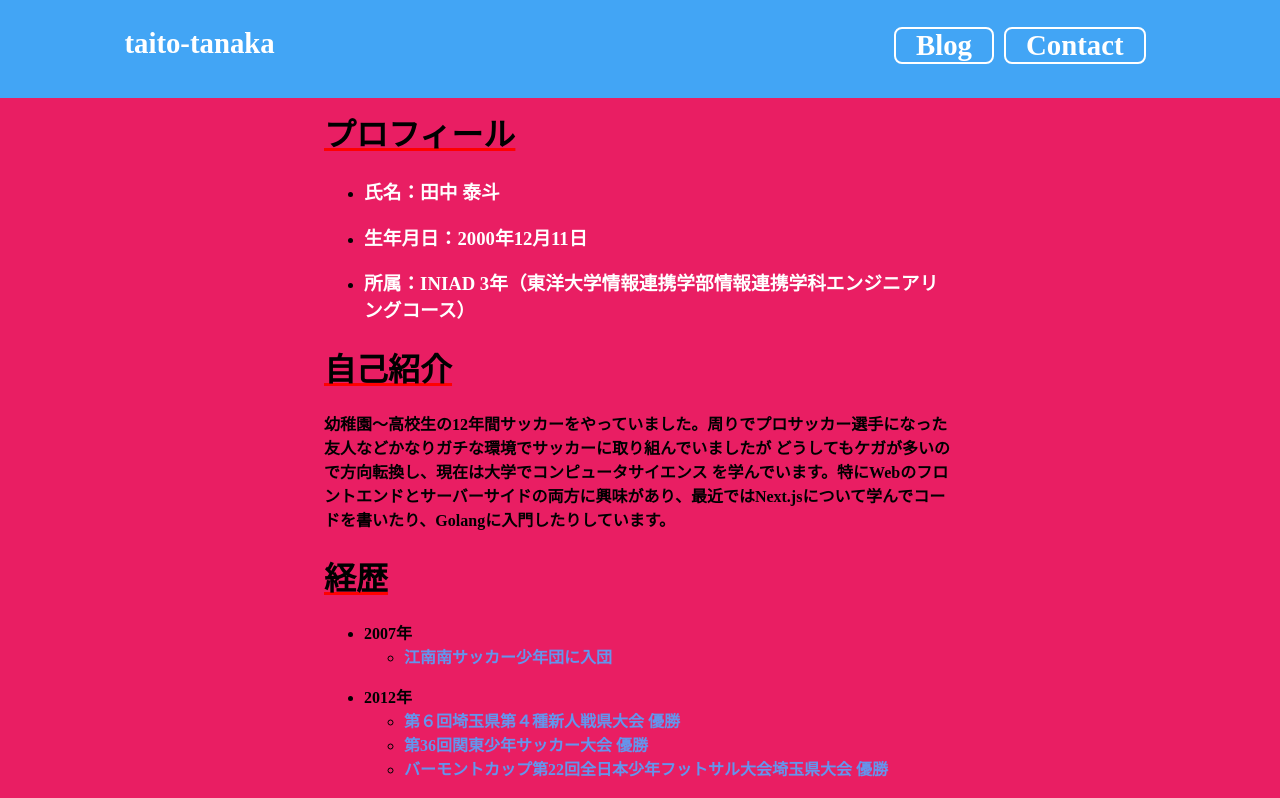
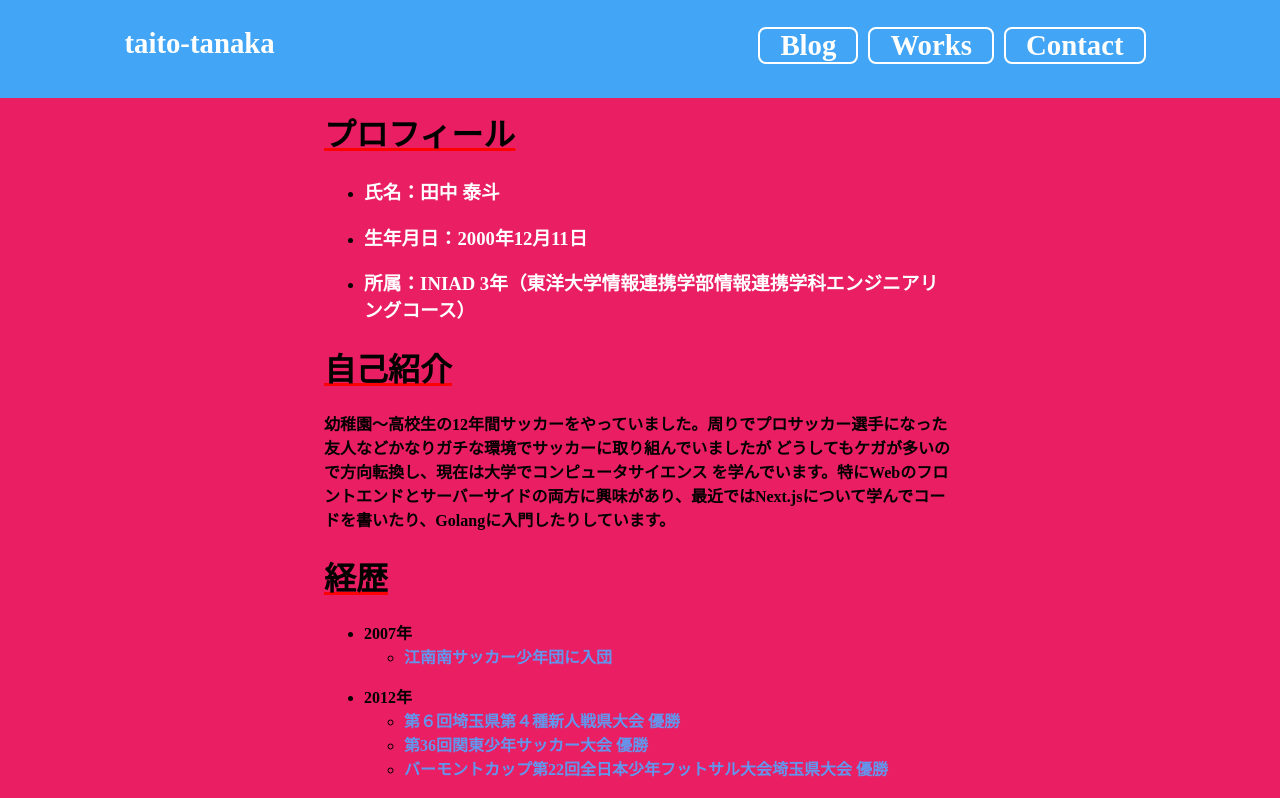
Before and after one commit to taitotnk/taito-t, a Next.js app: page / in a window 1280 px wide. Shown: the top 798 px of the page. Built offline with nearby package versions, Linux system fonts and the light colour scheme.

Commit message:
ヘッダーの調整

```diff
--- a/src/components/organisms/Header.tsx
+++ b/src/components/organisms/Header.tsx
@@ -15,6 +15,11 @@ const Header: React.VFC = () => {
         </Link>
       </p>
       <p className={styles.header_right}>
+        <Link href="/works">
+          <a>Works</a>
+        </Link>
+      </p>
+      <p className={styles.header_right}>
         <Link href="/blog">
           <a>Blog</a>
         </Link>
--- a/src/styles/Header.module.scss
+++ b/src/styles/Header.module.scss
@@ -42,7 +42,7 @@
 @media (max-width: $tablet) {
     .container{
         height: 65px;
-        padding: 0 10% 0;
+        padding: 0 1% 0;
         margin: -10px -10px;
     }
 
@@ -51,6 +51,8 @@
     }
 
     .header_right{
+        margin-right: 5px;
+        padding: 0 5px;
         font-size: $h5;
     }
 }
```
Also changed, not shown: src/pages/works.tsx (added).
